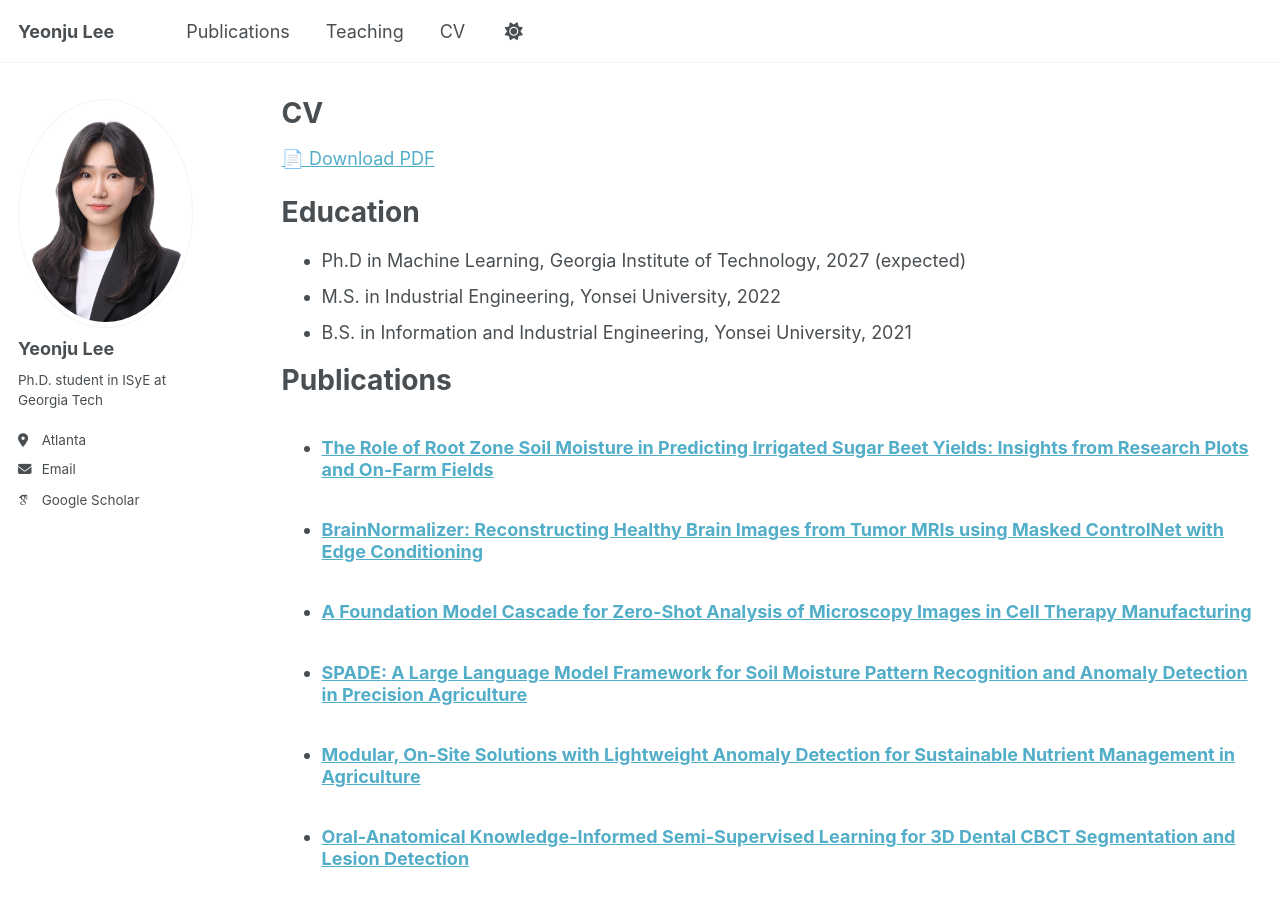
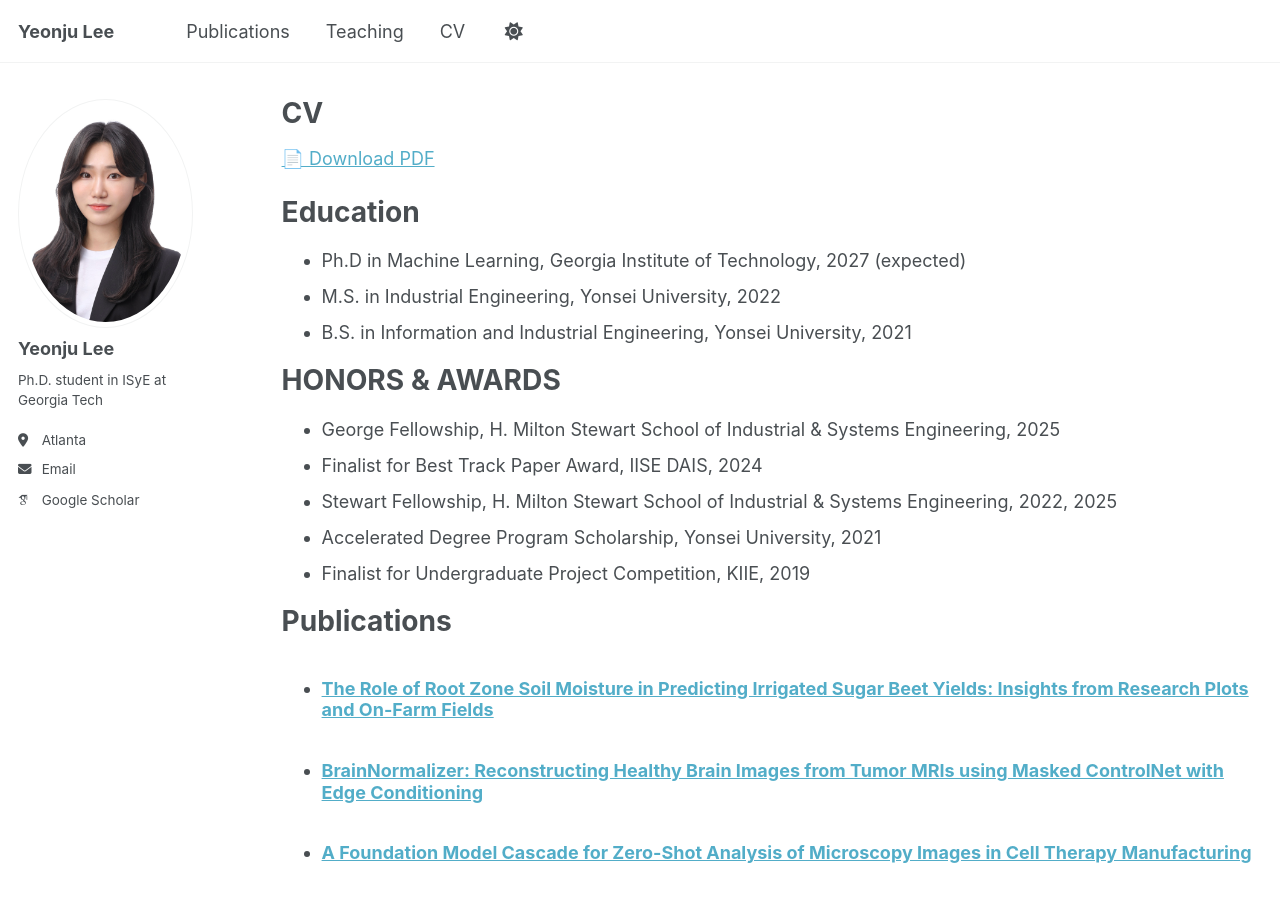
Before and after one commit to ylee845/ylee845.github.io, a Jekyll site: the page built from _pages/cv.md, in a window 1280 px wide and 900 px high. Built offline with Jekyll 4.4.1, drawn with Linux system fonts in a browser that asks for light colours; some web fonts are replaced; a script that is not in the unit is left out.

Commit message:
Update cv.md

```diff
--- a/_pages/cv.md
+++ b/_pages/cv.md
@@ -16,6 +16,14 @@ Education
 * M.S. in Industrial Engineering, Yonsei University, 2022
 * B.S. in Information and Industrial Engineering, Yonsei University, 2021
 
+HONORS & AWARDS
+======
+* George Fellowship,  H. Milton Stewart School of Industrial & Systems Engineering, 2025
+* Finalist for Best Track Paper Award, IISE DAIS, 2024
+* Stewart Fellowship, H. Milton Stewart School of Industrial & Systems Engineering, 2022, 2025
+* Accelerated Degree Program Scholarship, Yonsei University, 2021
+* Finalist for Undergraduate Project Competition, KIIE, 2019
+
 Publications
 ======
   <ul>{% for post in site.publications reversed %}
```
